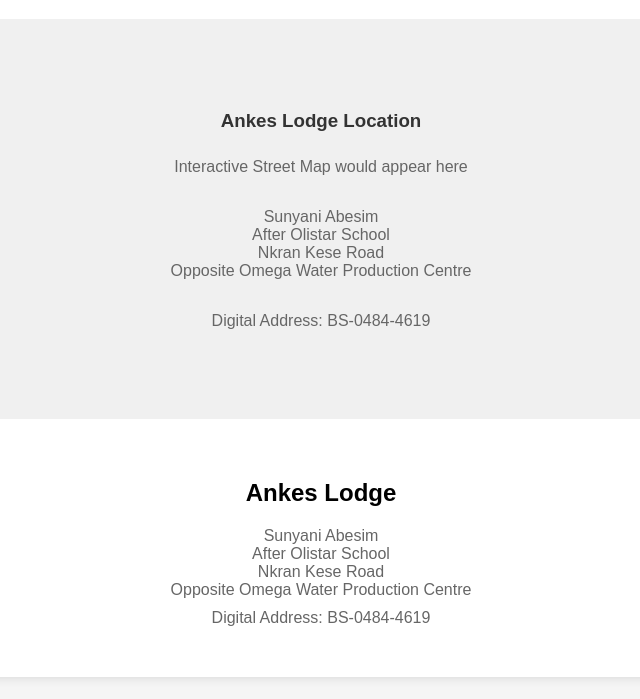
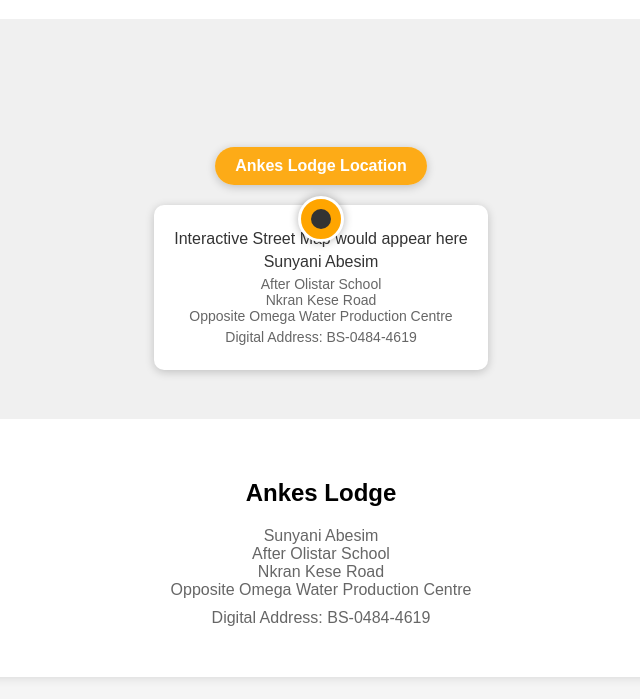
Before and after one commit to Konadu-Prince/Ankes-Lodge.Web, a website: page test-streetmap.html in a window 1280 px wide. Shown: the part 101-800 px from the top of the page, without its empty margins (319-959 px from the left). Drawn offline with Linux system fonts and the light colour scheme.

Commit message:
Improve Streetmap visualization with visible location marker and enhanced styling

```diff
--- a/test-streetmap.html
+++ b/test-streetmap.html
@@ -69,11 +69,18 @@
             if (mapContainer) {
                 // Replace with actual Streetmap implementation
                 mapContainer.innerHTML = `
-                    <div style="width:100%; height:100%; background-color:#f0f0f0; display:flex; align-items:center; justify-content:center; flex-direction:column;">
-                        <h3 style="color:#333; margin-bottom:10px;">Ankes Lodge Location</h3>
-                        <p style="color:#666; text-align:center; padding:0 20px;">Interactive Street Map would appear here</p>
-                        <p style="color:#666; text-align:center; padding:0 20px;">Sunyani Abesim<br>After Olistar School<br>Nkran Kese Road<br>Opposite Omega Water Production Centre</p>
-                        <p style="color:#666; text-align:center; padding:0 20px;">Digital Address: BS-0484-4619</p>
+                    <div style="width:100%; height:100%; background-color:#f0f0f0; display:flex; align-items:center; justify-content:center; flex-direction:column; position:relative;">
+                        <div style="position:absolute; top:50%; left:50%; transform:translate(-50%, -50%); width:40px; height:40px; background-color:#FFA500; border-radius:50%; border: 3px solid white; box-shadow: 0 0 10px rgba(0,0,0,0.3); z-index:10;"></div>
+                        <div style="position:absolute; top:50%; left:50%; transform:translate(-50%, -50%); width:20px; height:20px; background-color:#333; border-radius:50%; z-index:11;"></div>
+                        <div style="background-color:rgba(255, 165, 0, 0.9); padding:10px 20px; border-radius:20px; margin-top:80px; z-index:12; box-shadow: 0 2px 10px rgba(0,0,0,0.2);">
+                            <h3 style="color:white; margin:0; font-size:16px; text-align:center;">Ankes Lodge Location</h3>
+                        </div>
+                        <div style="background-color:white; padding:20px; border-radius:10px; margin-top:20px; box-shadow: 0 2px 10px rgba(0,0,0,0.2); text-align:center; max-width:80%;">
+                            <p style="color:#333; margin:5px 0;">Interactive Street Map would appear here</p>
+                            <p style="color:#333; margin:5px 0;">Sunyani Abesim</p>
+                            <p style="color:#666; margin:5px 0; font-size:14px;">After Olistar School<br>Nkran Kese Road<br>Opposite Omega Water Production Centre</p>
+                            <p style="color:#666; margin:5px 0; font-size:14px;">Digital Address: BS-0484-4619</p>
+                        </div>
                     </div>
                 `;
             }
```
Also changed, not shown: index.html (+11 -4 lines).
